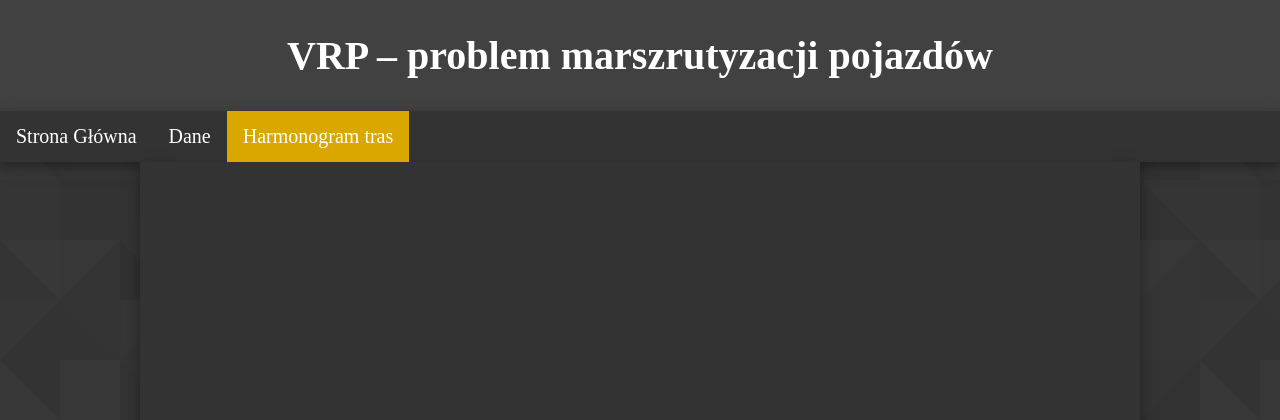
After one commit to MarcWaw/IndustryIV, a PHP site: page /schedule.php in a window 1280 px wide. The commit adds this page. Shown: the top 420 px of the page. Run offline with PHP 8.4, Linux system fonts and the light colour scheme.

Commit message:
Design update

```diff
--- a/Styles/index_style.css
+++ b/Styles/index_style.css
@@ -5,34 +5,82 @@ body {
     margin: 0 !important;
 }
 
-#nav
+#logo
 {
-    float: left;
-    background-color: lightgray;
-    width: 120px;
-    min-height: 620px;
-    padding: 10px;
-}
-
-#container
-{
-    width: 1000px;
+    box-shadow: 0 4px 8px 0 rgba(0, 0, 0, 0.2), 0 6px 20px 0 rgba(0, 0, 0, 0.19);
     margin-left: auto;
     margin-right: auto;
-}
-#logo
-{
     background-color: #414141;
     color: white;
     text-align: center;
     padding: 5px;
 }
 
+#nav
+{
+    box-shadow: 0 4px 8px 0 rgba(0, 0, 0, 0.2), 0 6px 20px 0 rgba(0, 0, 0, 0.19);
+    margin-left: auto;
+    margin-right: auto;
+}
+
+#nav ul {
+    list-style-type: none;
+    margin: 0;
+    padding: 0;
+    overflow: hidden;
+    background-color: #333;
+  }
+
+#nav li {
+    float: left;
+  }
+
+#nav li a {
+    display: block;
+    color: white;
+    text-align: center;
+    padding: 14px 16px;
+    text-decoration: none;
+  }
+  #nav li a:hover:not(.active) {
+    background-color: #111;
+  }
+
+#nav .active {
+    background-color: rgb(218, 167, 0);
+  }
+
 #content
 {
-    float: left;
-    background-color: gray;
+    width: 960px;
+    height: 1000px;
     padding: 20px;
-    width: 820px;
-    min-height: 600px;
+    background-color: #333333;
+    box-shadow: 0 4px 8px 0 rgba(0, 0, 0, 0.2), 0 6px 20px 0 rgba(0, 0, 0, 0.19);
+    margin-left: auto;
+    margin-right: auto;
 }
+
+.collapsible {
+    background-color: #555;
+    color: white;
+    cursor: pointer;
+    padding: 18px;
+    width: 100%;
+    border: none;
+    text-align: left;
+    outline: none;
+    font-size: 15px;
+}
+
+.active, .collapsible:hover {
+    background-color:rgb(218, 167, 0);
+}
+
+.colcontent {
+    color: black;
+    padding: 5px 18px;
+    display: none;
+    overflow: hidden;
+    background-color: #777;
+}
--- a/load_file.php
+++ b/load_file.php
@@ -42,7 +42,7 @@ function load_citydata_file($f){
 }
 
 load_citydata_file($file_name);
-header('Location: index.php');
+header('Location: data.php');
 
 /*
 function display_permutation($h, $p, $cD){
--- a/load_order_file.php
+++ b/load_order_file.php
@@ -25,5 +25,5 @@ if (($handle = fopen('CSV/'.$file_name . '.csv', 'r')) !== FALSE) {
     fclose($handle);
 }
 
-header('Location: index.php');
+header('Location: data.php');
 ?>
--- /dev/null
+++ b/schedule.php
@@ -0,0 +1,25 @@
+<?php session_start();?>
+
+<!DOCTYPE HTML>
+<html lang="pl">
+<head>
+    <meta charset="utf-8"/>
+    <link rel="stylesheet" href="styles/index_style.css">
+    <title>Problem marszrutyzacji pojazdów</title>
+</head>
+<body>
+    <div id="logo">
+        <h1>VRP – problem marszrutyzacji pojazdów</h1>
+    </div>
+    <div id="nav">
+        <ul>
+            <li><a href="index.php">Strona Główna</a></li>
+            <li><a href="data.php">Dane</a></li>
+            <li><a class="active" href="schedule.php">Harmonogram tras</a></li>
+        </ul>
+    </div>
+    <div id="content">
+
+    </div>
+</body>
+</html>
```
Also changed, not shown: algorithms.php (+16 -11 lines), data.php (added, +58 -0 lines), display_Order.php (+0 -18 lines), index.php (+25 -31 lines).
